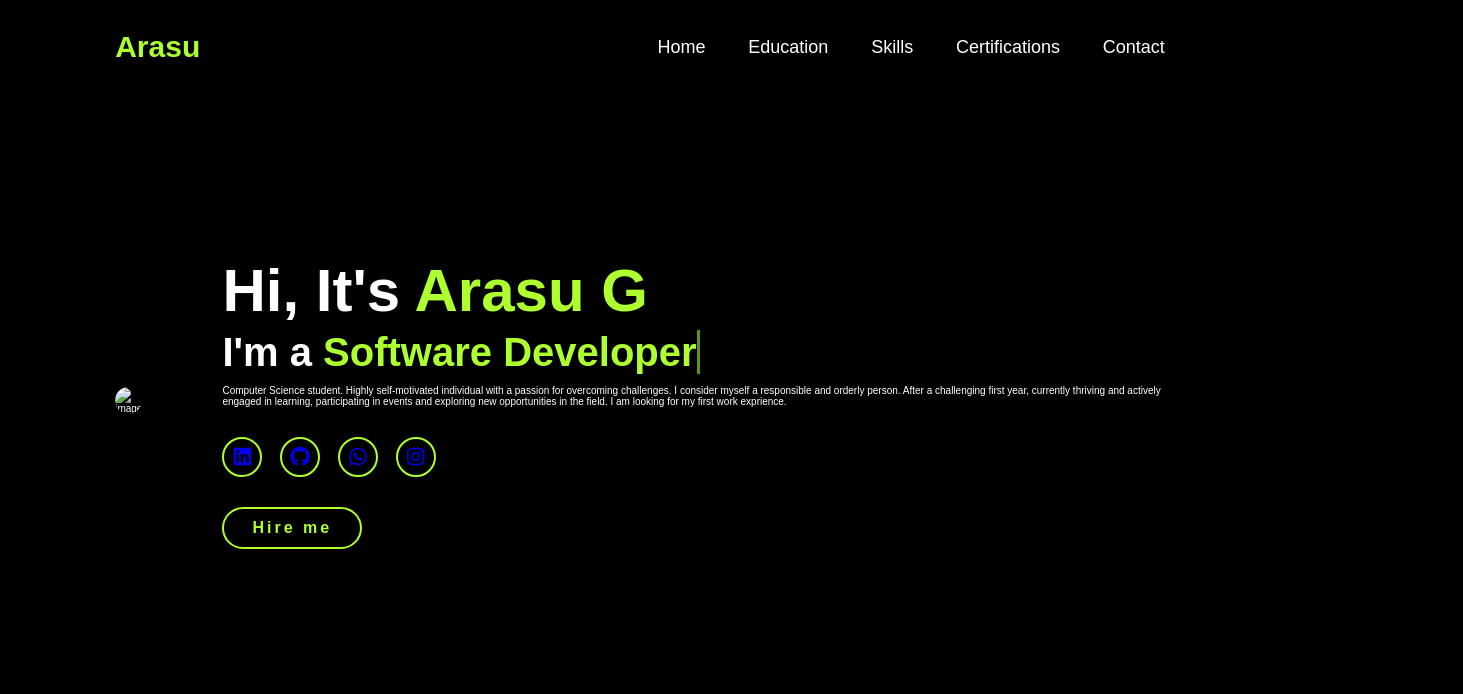
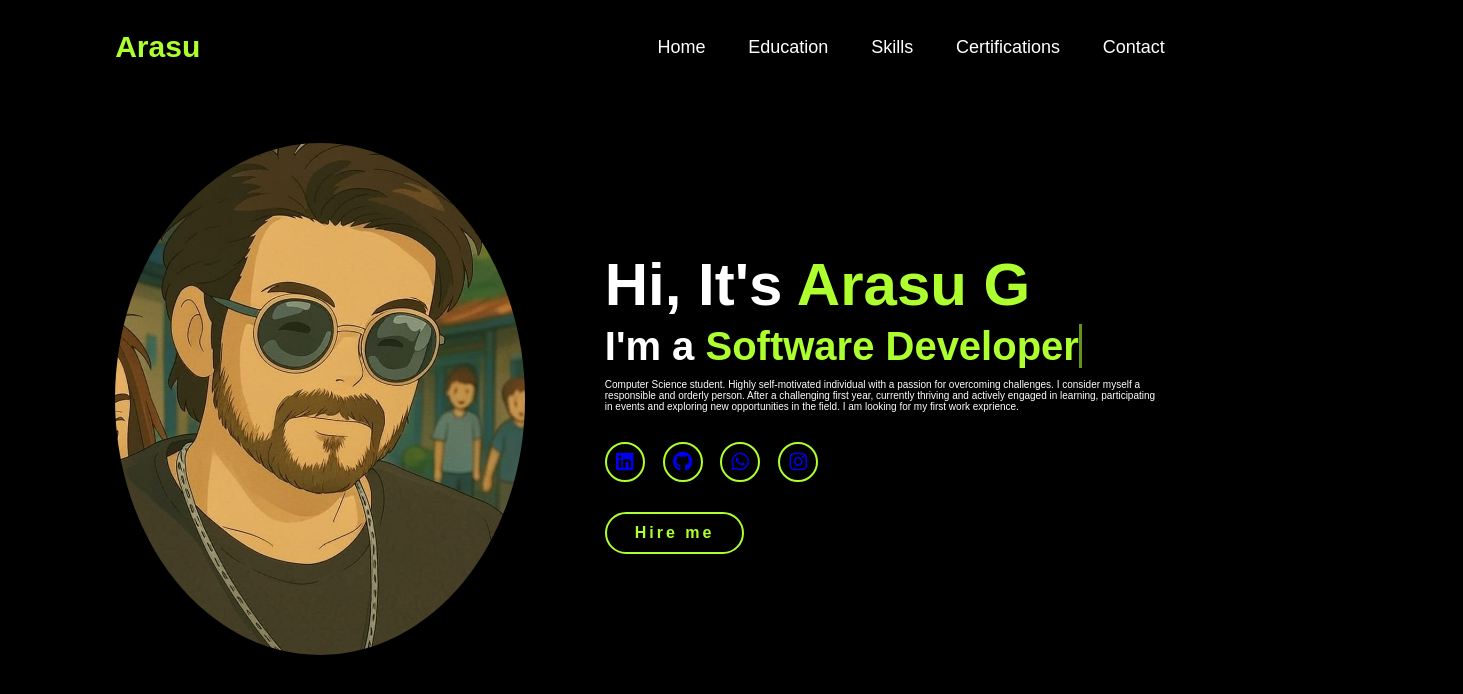
Before and after one commit to thiruarasu314/Profile-, a plain HTML site: page index.html in a window 1280 px wide. Shown: the whole page, 1463 px wide, since content can reach past the window. Drawn offline with Linux system fonts and the light colour scheme.

Commit message:
Update index.html

```diff
--- a/index.html
+++ b/index.html
@@ -22,7 +22,7 @@
 
     <section class="home">
         <div class="home-img">
-            <img src="girl.png" alt="image">
+            <img src="arasu.jpg" alt="image">
         </div>
 
            <div class="home-content">
```
